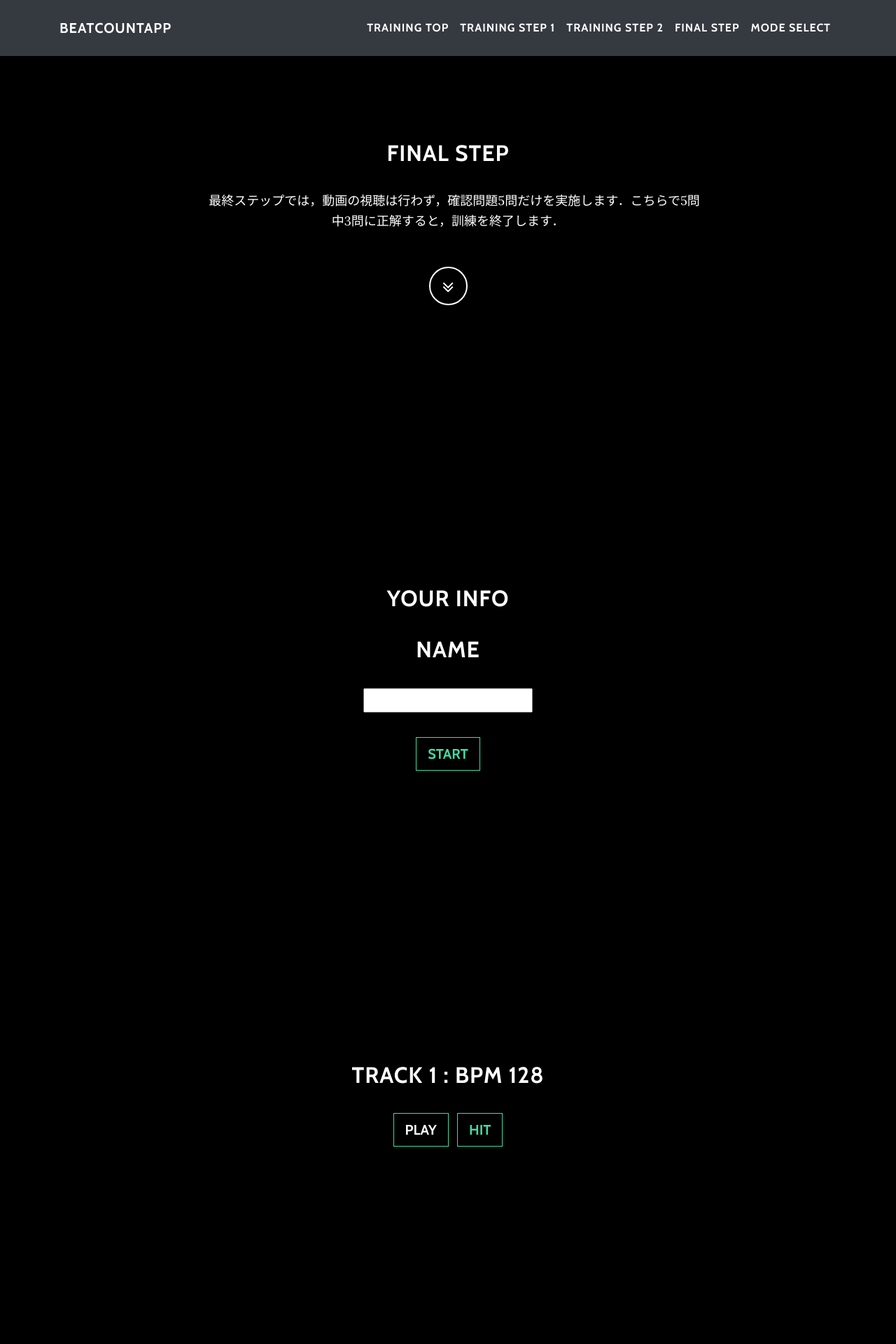
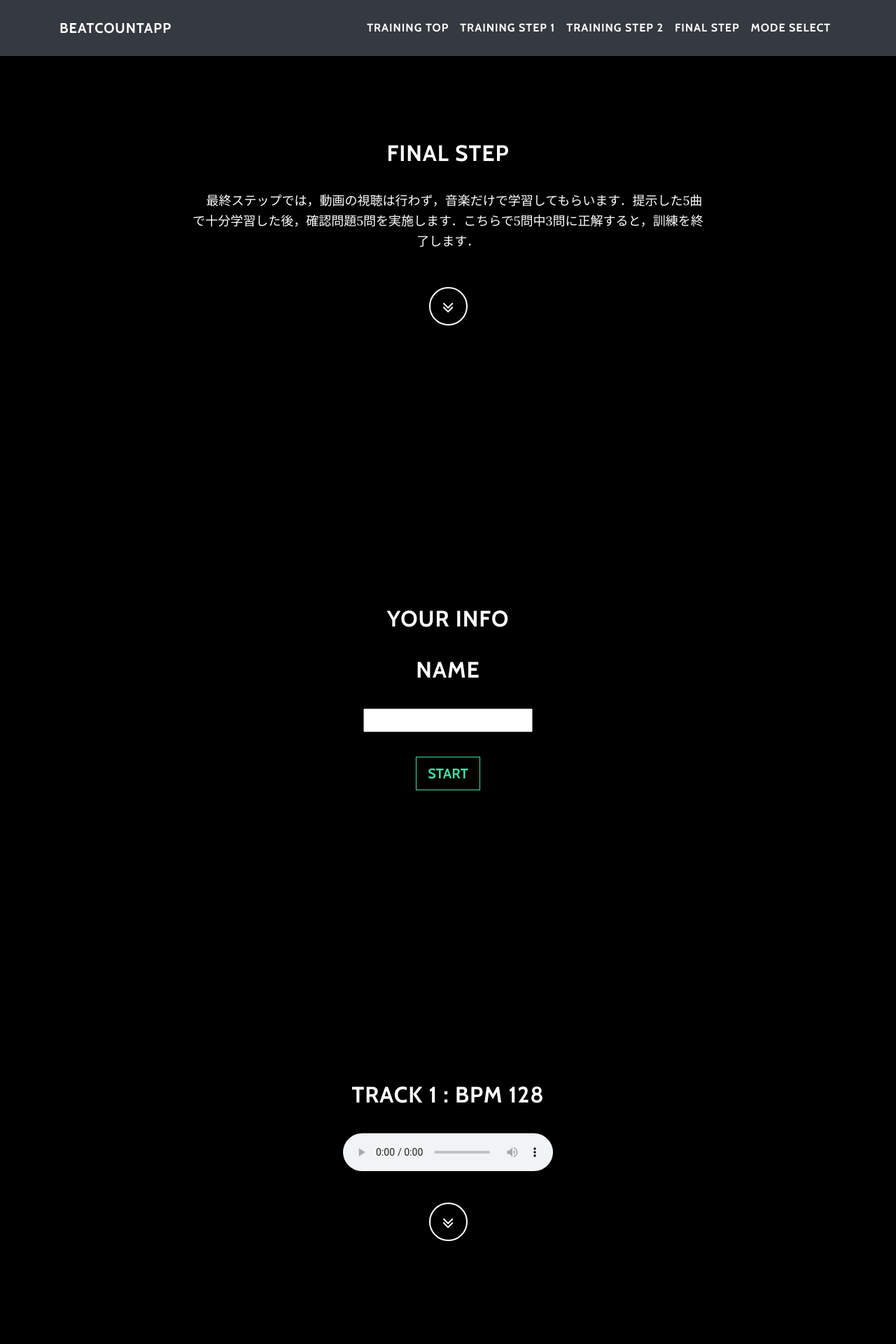
Before and after one commit to NumbTyler/beatcount, a Django app: page /final_step.html in a window 1280 px wide. Shown: the top 1920 px of the page at 70% size. Run offline with Django 3.2, Linux system fonts and the light colour scheme; some libraries are stand-ins or nearby versions.

Commit message:
fix explain

```diff
--- a/beatcount/templates/beatcount/final_step.html
+++ b/beatcount/templates/beatcount/final_step.html
@@ -9,7 +9,7 @@
         <div class="row">
             <div class="col-lg-8 mx-auto">
                 <h2>Final Step</h2>
-            <p>　最終ステップでは，動画の視聴は行わず，確認問題5問だけを実施します．こちらで5問中3問に正解すると，訓練を終了します．
+            <p>　最終ステップでは，動画の視聴は行わず，音楽だけで学習してもらいます．提示した5曲で十分学習した後，確認問題5問を実施します．こちらで5問中3問に正解すると，訓練を終了します．
                 </p>
                 <a href="#Name" class="btn btn-circle js-scroll-trigger">
                     <i class="fa fa-angle-double-down animated"></i>
@@ -58,13 +58,115 @@
 
                 <ul class="list-inline banner-social-buttons">
                     <li class="list-inline-item">
-                        <a href="#track01" class="btn btn-default btn-lg">
+                        <a href="#lTrack01" class="btn btn-default btn-lg">
                             <span id="hit" onClick ="InfoInput2();" class="network-name">Start</span>
                         </a>
                     </li>
 
                 </ul>
 
+            </div>
+        </div>
+    </div>
+</section>
+
+<section id="lTrack01" class="content-section text-center">
+    <div class="container">
+        <div class="row">
+            <div class="col-lg-8 mx-auto">
+                <h2>Track 1 : BPM 128</h2>
+                <audio controls >
+                    <source src="{% static 'media/3rdTraining1.mp3' %}" type ="audio/mp3">
+                </audio>
+                <br></br>
+                <a href="#lTrack02" class="btn btn-circle js-scroll-trigger">
+                    <i class="fa fa-angle-double-down animated"></i>
+                </a>
+            </div>
+        </div>
+    </div>
+</section>
+
+<section id="lTrack02" class="content-section text-center">
+    <div class="container">
+        <div class="row">
+            <div class="col-lg-8 mx-auto">
+                <h2>Track 2 : BPM 128</h2>
+                <audio controls>
+                    <source src="{% static 'media/3rdTraining2.mp3' %}" type ="audio/mp3">
+                </audio>
+                <br></br>
+                <a href="#lTrack03" class="btn btn-circle js-scroll-trigger">
+                    <i class="fa fa-angle-double-down animated"></i>
+                </a>
+            </div>
+        </div>
+    </div>
+</section>
+
+<section id="lTrack03" class="content-section text-center">
+    <div class="container">
+        <div class="row">
+            <div class="col-lg-8 mx-auto">
+                <h2>Track 3 : BPM 110</h2>
+                <audio controls>
+                    <source src="{% static 'media/3rdTraining3.mp3' %}" type ="audio/mp3">
+                </audio>
+                <br></br>
+                <a href="#lTrack04" class="btn btn-circle js-scroll-trigger">
+                    <i class="fa fa-angle-double-down animated"></i>
+                </a>
+            </div>
+        </div>
+    </div>
+</section>
+
+<section id="lTrack04" class="content-section text-center">
+    <div class="container">
+        <div class="row">
+            <div class="col-lg-8 mx-auto">
+                <h2>Track 4 : BPM 104</h2>
+                <audio controls>
+                    <source src="{% static 'media/3rdTraining4.mp3' %}" type ="audio/mp3">
+                </audio>
+                <br></br>
+                <a href="#lTrack05" class="btn btn-circle js-scroll-trigger">
+                    <i class="fa fa-angle-double-down animated"></i>
+                </a>
+            </div>
+        </div>
+    </div>
+</section>
+
+<section id="lTrack05" class="content-section text-center">
+    <div class="container">
+        <div class="row">
+            <div class="col-lg-8 mx-auto">
+                <h2>Track 5 : BPM 90</h2>
+                <audio controls >
+                    <source src="{% static 'media/3rdTraining5.mp3' %}" type ="audio/mp3">
+                </audio>
+                <br></br>
+                <a href="#blank" class="btn btn-circle js-scroll-trigger">
+                    <i class="fa fa-angle-double-down animated"></i>
+                </a>
+            </div>
+        </div>
+    </div>
+</section>
+
+<section id="blank" class="content-section text-center">
+    <div class="container">
+        <div class="row">
+            <div class="col-lg-8 mx-auto">
+                <h2>確認問題</h2>
+                <p>
+                続いて確認問題5問に移行します．学習した後に解答お願いします．
+                問題に使用した楽曲は動画内で使用したものと同様です．
+                </p>
+                <a href="#track01" class="btn btn-circle js-scroll-trigger">
+                    <i class="fa fa-angle-double-down animated"></i>
+                </a>
             </div>
         </div>
     </div>
```
Also changed, not shown: db.sqlite3.
